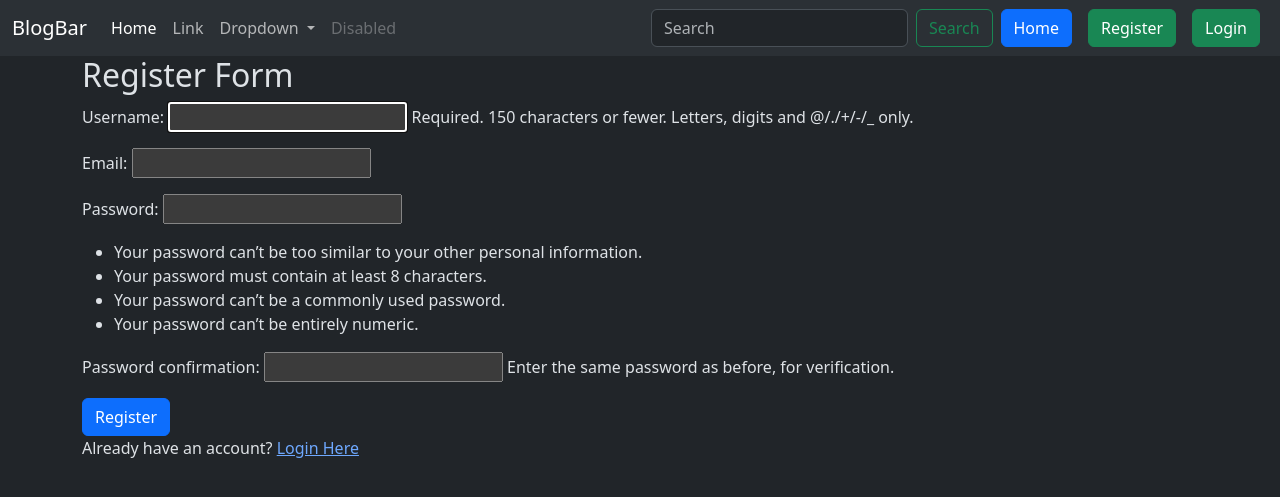
After one commit to ArNGiH/Blog-Posts, a Django app: page /register/ in a window 1280 px wide. The commit adds this page. Shown: the top 497 px of the page. Run offline with Django 5.2, Linux system fonts and the light colour scheme.

Commit message:
Added login and register routes

```diff
--- a/bloghq/blog/forms.py
+++ b/bloghq/blog/forms.py
@@ -2,7 +2,16 @@ from django import forms
 
 from .models import *
 
+from django.contrib.auth.forms import UserCreationForm
+from django.contrib.auth.models import User
 class BlogForm(forms.ModelForm):
     class Meta:
         model=Blog
         fields=['text','photo']
+
+
+class UserRegistrationForm(UserCreationForm):
+    email=forms.EmailField()
+    class Meta:
+        model=User
+        fields=('username', 'email','password1', 'password2')
--- a/bloghq/blog/templates/blog_list.html
+++ b/bloghq/blog/templates/blog_list.html
@@ -15,8 +15,10 @@ Aryan's Project
     <div class="card-body">
       <h5 class="card-title">{{ blog.user.username }}</h5>
       <p class="card-text">{{ blog.text }}</p>
+      {% if blog.user == request.user %}
       <a href="{% url 'blog_update' blog.id %}" class="btn btn-primary">Edit</a>
       <a href="{% url 'blog_delete' blog.id %}" class="btn btn-danger">Delete</a>
+      {% endif %}
     </div>
   </div>
   {% endfor %}
--- a/bloghq/blog/urls.py
+++ b/bloghq/blog/urls.py
@@ -6,6 +6,7 @@ urlpatterns = [
     path('create/',views.blog_create,name='blog_create'),
     path('<int:blog_id>/edit/',views.blog_edit,name='blog_update'),
     path('<int:blog_id>/delete/',views.blog_delete,name='blog_delete'),
+    path('register/',views.register,name='register'),
 
 
 ]
--- a/bloghq/blog/views.py
+++ b/bloghq/blog/views.py
@@ -1,7 +1,9 @@
 from django.shortcuts import render
 from .models import Blog
-from .forms import BlogForm
+from .forms import BlogForm, UserRegistrationForm
 from django.shortcuts import get_object_or_404,redirect
+from django.contrib.auth.decorators import login_required
+from django.contrib.auth import login
 
 # Create your views here.
 
@@ -12,7 +14,7 @@ def blog_list(request):
     blogs=Blog.objects.all().order_by('-created_at')
     return render(request, 'blog_list.html',{'blogs':blogs})
 
-
+@login_required
 def blog_create(request):
     if request.method == 'POST':
         form = BlogForm(request.POST , request.FILES)
@@ -27,7 +29,7 @@ def blog_create(request):
     return render(request,'blog_form.html',{'form':form})
 
 
-
+@login_required
 def blog_edit(request,blog_id):
     blog = get_object_or_404(Blog, pk=blog_id, user=request.user)
 
@@ -43,10 +45,27 @@ def blog_edit(request,blog_id):
         form = BlogForm(instance=blog)
     return render(request, 'blog_form.html', {'form': form})
 
-
+@login_required
 def blog_delete(request,blog_id):
     blog=get_object_or_404(Blog,pk=blog_id,user=request.user)
     if request.method == 'POST':
         blog.delete()
         return redirect('blog_list')
     return render(request,'blog_confirm_delete.html',{'blog':blog})
+
+
+
+
+
+def register(request):
+    if request.method == 'POST':
+        form = UserRegistrationForm(request.POST)
+        if form.is_valid():
+            user = form.save(commit=False)
+            user.set_password(form.cleaned_data['password1'])
+            user.save()
+            login(request, user)
+            return redirect('blog_list')
+    else:
+        form = UserRegistrationForm()
+    return render(request, 'registration/register.html', {'form': form})
--- a/bloghq/bloghq/settings.py
+++ b/bloghq/bloghq/settings.py
@@ -129,3 +129,7 @@ MEDIA_ROOT=os.path.join(BASE_DIR, 'media')
 STATIC_URL = '/static/'
 
 STATICFILES_DIR = [os.path.join(BASE_DIR, 'static')]
+
+LOGIN_URL='/accounts/login'
+LOGIN_REDIRECT_URL=''
+LOGOUT_REDIRECT_URL=''
--- a/bloghq/bloghq/urls.py
+++ b/bloghq/bloghq/urls.py
@@ -18,8 +18,10 @@ from django.contrib import admin
 from django.urls import path,include
 from django.conf import settings
 from django.conf.urls.static import static
+from django.contrib.auth.urls import views as auth_views
 
 urlpatterns = [
     path('admin/', admin.site.urls),
-    path('blog',include('blog.urls')),
+    path('',include('blog.urls')),
+    path('accounts/',include('django.contrib.auth.urls')),
 ] + static(settings.MEDIA_URL,document_root=settings.MEDIA_ROOT)
--- a/bloghq/templates/layout.html
+++ b/bloghq/templates/layout.html
@@ -46,6 +46,24 @@
               <input class="form-control me-2" type="search" placeholder="Search" aria-label="Search">
               <button class="btn btn-outline-success" type="submit">Search</button>
             </form>
+            <a href="{% url 'blog_list'%}" class="btn btn-primary mx-2">Home</a>
+
+
+            {%if request.user.is_authenticated%}
+            <form method="post" action="{% url 'logout'%}">
+              {% csrf_token %}
+              <button class="btn btn-danger" type="submit">Logout</button>
+            </form>
+            {% else %}
+            <a href="{% url 'register'%}" class="btn btn-success mx-2">Register</a>
+            <a href="{% url 'login'%}" class="btn btn-success mx-2">Login</a>
+            {% endif %}
+
+
+
+
+
+
           </div>
         </div>
       </nav>
--- /dev/null
+++ b/bloghq/templates/registration/register.html
@@ -0,0 +1,12 @@
+{% extends "layout.html" %}
+
+{% block content %}
+<h2>Register Form</h2>
+<form method="post">
+    {% csrf_token %}
+    {{ form.as_p }}
+    <button class="btn btn-primary">Register</button>
+</form>
+<p>Already have an account? <a href="{% url 'login' %}">Login Here</a></p>
+
+{% endblock %}
```
Also changed, not shown: bloghq/templates/registration/logged_out.html (added, +8 -0 lines), bloghq/templates/registration/login.html (added, +12 -0 lines), bloghq/db.sqlite3.
